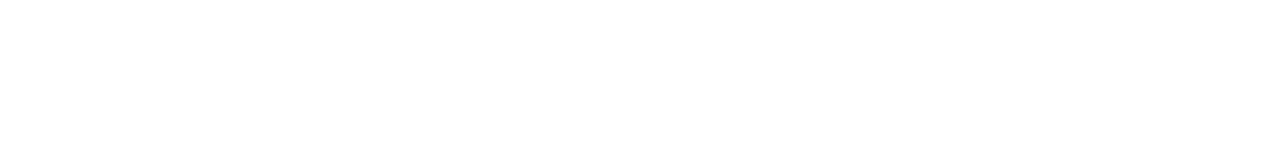
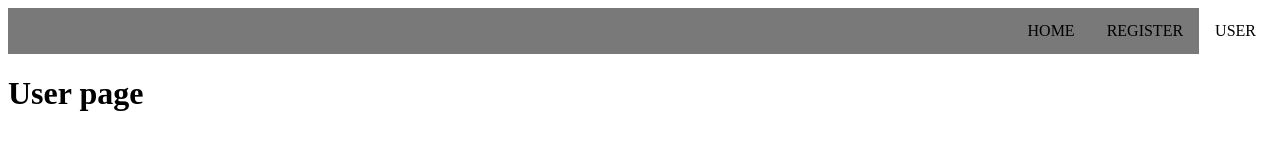
Before and after one commit to ELBASTIDAAS/FSDI-105-jQuery-Fundamentals-Ch32, a plain HTML site: page views/user.html in a window 1280 px wide. Drawn offline with Linux system fonts and the light colour scheme.

Commit message:
homework

```diff
--- a/css/mystyle.css
+++ b/css/mystyle.css
@@ -0,0 +1,27 @@
+ul {
+    list-style-type: none;
+    margin: 0;
+    padding: 0;
+    overflow: hidden;
+    background-color: rgb(121, 121, 121);
+}
+
+li {
+    float: right;
+}
+
+li a {
+    display: block;
+    color: black;
+    text-align: center;
+    padding: 14px 16px;
+    text-decoration: none;
+}
+
+li a:hover:not(.active) {
+    background-color: white;
+}
+
+.active {
+    background-color: white;
+}
--- a/views/index.html
+++ b/views/index.html
@@ -1,13 +1,23 @@
 <!DOCTYPE html>
 <html lang="en">
+
 <head>
     <meta charset="UTF-8">
     <meta http-equiv="X-UA-Compatible" content="IE=edge">
     <meta name="viewport" content="width=device-width, initial-scale=1.0">
+    <link rel="stylesheet" href="/css/mystyle.css">
     <title>Document</title>
 </head>
+
 <body>
     <header>
+        <nav class="header__nav" id="navbar">
+            <ul>
+                <li><a href="/views/user.html">USER</a></li>
+                <li><a href="/views/register.html">REGISTER</a></li>
+                <li><a class="active" href="/views/index.html">HOME</a></li>
+            </ul>
+        </nav>
         <h1>My awesome user registration system</h1>
     </header>
 
@@ -17,4 +27,5 @@
 
     <!--Create register.html with a form with the next fields:  email, password, first name, last name, age, address, phone number, payment, color-->
 </body>
+
 </html>
--- a/views/user.html
+++ b/views/user.html
@@ -0,0 +1,25 @@
+<!DOCTYPE html>
+<html lang="en">
+
+<head>
+    <meta charset="UTF-8">
+    <meta http-equiv="X-UA-Compatible" content="IE=edge">
+    <meta name="viewport" content="width=device-width, initial-scale=1.0">
+    <link rel="stylesheet" href="/css/mystyle.css">
+    <title>Document</title>
+</head>
+
+<body>
+    <header>
+        <nav class="header__nav" id="navbar">
+            <ul>
+                <li><a class="active" href="/views/user.html">USER</a></li>
+                <li><a href="/views/register.html">REGISTER</a></li>
+                <li><a href="/views/index.html">HOME</a></li>
+            </ul>
+        </nav>
+        <h1>User page</h1>
+    </header>
+</body>
+
+</html>
```
Also changed, not shown: views/register.html (+8 -0 lines).
